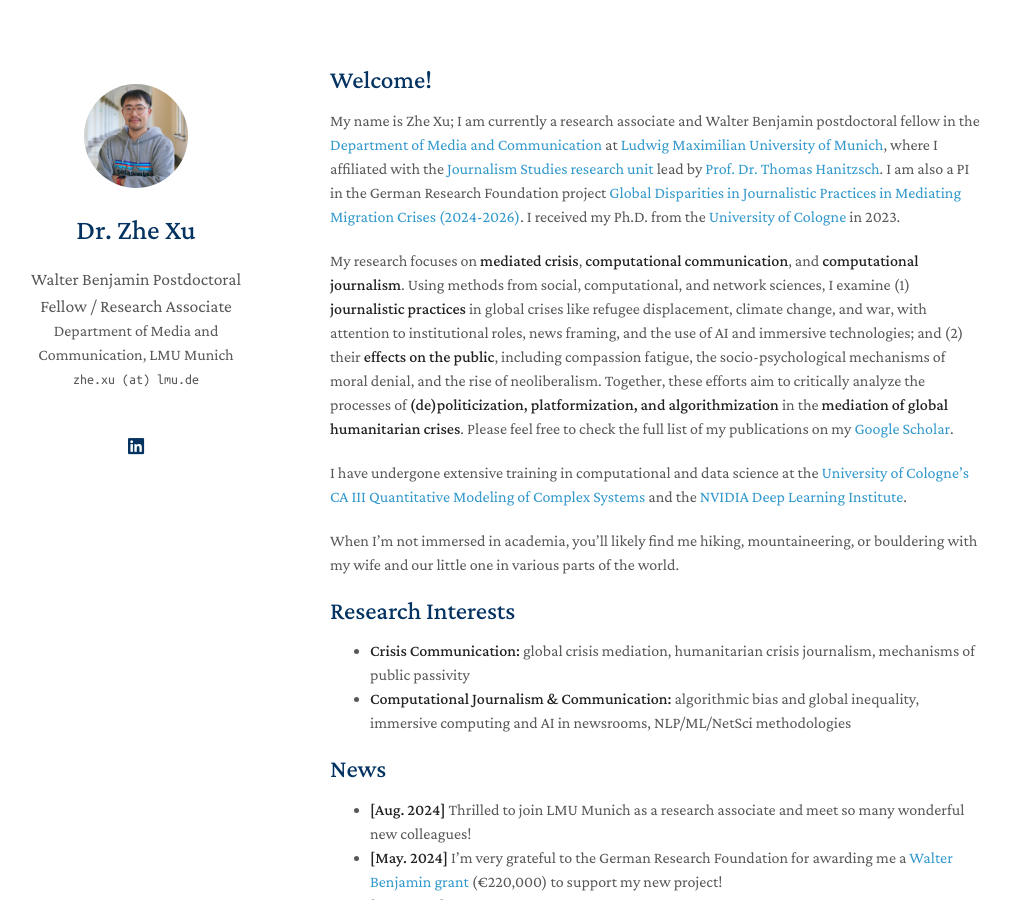
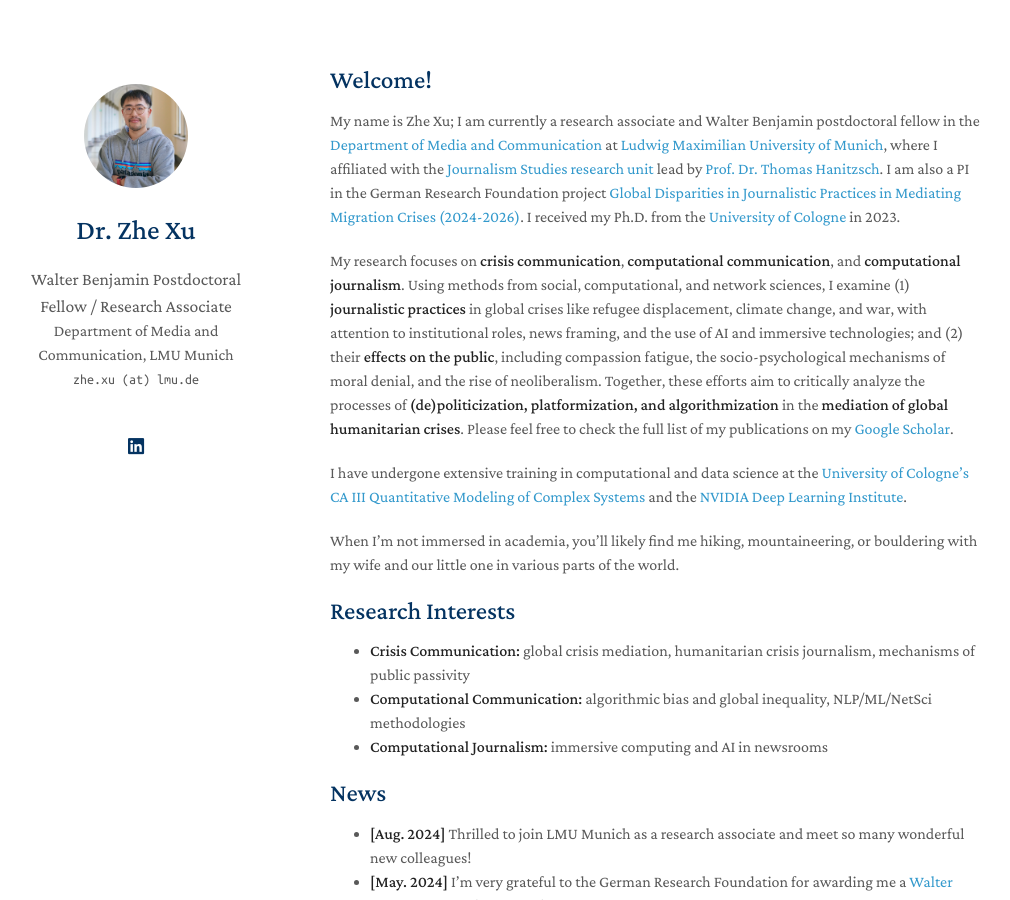
Before and after one commit to zhexuphd/home, a Jekyll site: the page built from index.md, in a window 1280 px wide and 900 px high. Shown: the whole window, without its empty margins (140-1150 px from the left). Built offline with Jekyll 4.4.1, drawn with Linux system fonts in a browser that asks for light colours; a style sheet for code colours, icons or effects is not loaded; our own code applies the rules of GitHub Pages for plain Markdown files.

Commit message:
Update index.md

```diff
--- a/index.md
+++ b/index.md
@@ -6,7 +6,7 @@
 
 My name is Zhe Xu; I am currently a research associate and Walter Benjamin postdoctoral fellow in the [Department of Media and Communication](https://www.ifkw.uni-muenchen.de/index.html) at [Ludwig Maximilian University of Munich](https://www.lmu.de/en/), where I affiliated with the [Journalism Studies research unit](https://www.ifkw.uni-muenchen.de/lehrbereiche/hanitzsch/hanitzsch_profil/index.html) lead by [Prof. Dr. Thomas Hanitzsch](https://www.ifkw.uni-muenchen.de/organisation/personen/professoren/hanitzsch_thomas/index.html). I am also a PI in the German Research Foundation project [Global Disparities in Journalistic Practices in Mediating Migration Crises (2024-2026)](https://gepris.dfg.de/gepris/projekt/539233881?context=projekt&task=showDetail&id=539233881&). I received my Ph.D. from the [University of Cologne](https://portal.uni-koeln.de/es/uoc-home) in 2023.
 
-My research focuses on **mediated crisis**, **computational communication**, and **computational journalism**. Using methods from social, computational, and network sciences, I examine (1) **journalistic practices** in global crises like refugee displacement, climate change, and war, with attention to institutional roles, news framing, and the use of AI and immersive technologies; and (2) their **effects on the public**, including compassion fatigue, the socio-psychological mechanisms of moral denial, and the rise of neoliberalism. Together, these efforts aim to critically analyze the processes of **(de)politicization, platformization, and algorithmization** in the **mediation of global humanitarian crises**. Please feel free to check the full list of my publications on my [Google Scholar](https://scholar.google.de/citations?user=lxUyedYAAAAJ&hl=en&oi=sra).
+My research focuses on **crisis communication**, **computational communication**, and **computational journalism**. Using methods from social, computational, and network sciences, I examine (1) **journalistic practices** in global crises like refugee displacement, climate change, and war, with attention to institutional roles, news framing, and the use of AI and immersive technologies; and (2) their **effects on the public**, including compassion fatigue, the socio-psychological mechanisms of moral denial, and the rise of neoliberalism. Together, these efforts aim to critically analyze the processes of **(de)politicization, platformization, and algorithmization** in the **mediation of global humanitarian crises**. Please feel free to check the full list of my publications on my [Google Scholar](https://scholar.google.de/citations?user=lxUyedYAAAAJ&hl=en&oi=sra).
 
 I have undergone extensive training in computational and data science at the [University of Cologne's CA III Quantitative Modeling of Complex Systems](http://ml-school.uni-koeln.de/) and the [NVIDIA Deep Learning Institute](https://learn.nvidia.com/courses/course-detail?course_id=course-v1:DLI+C-FX-06+V2).
 
@@ -15,7 +15,8 @@
 ## Research Interests
 
 - **Crisis Communication:** global crisis mediation, humanitarian crisis journalism, mechanisms of public passivity
-- **Computational Journalism & Communication:** algorithmic bias and global inequality, immersive computing and AI in newsrooms, NLP/ML/NetSci methodologies
+- **Computational Communication:** algorithmic bias and global inequality, NLP/ML/NetSci methodologies
+- **Computational Journalism:** immersive computing and AI in newsrooms
 
 ## News
 
```
